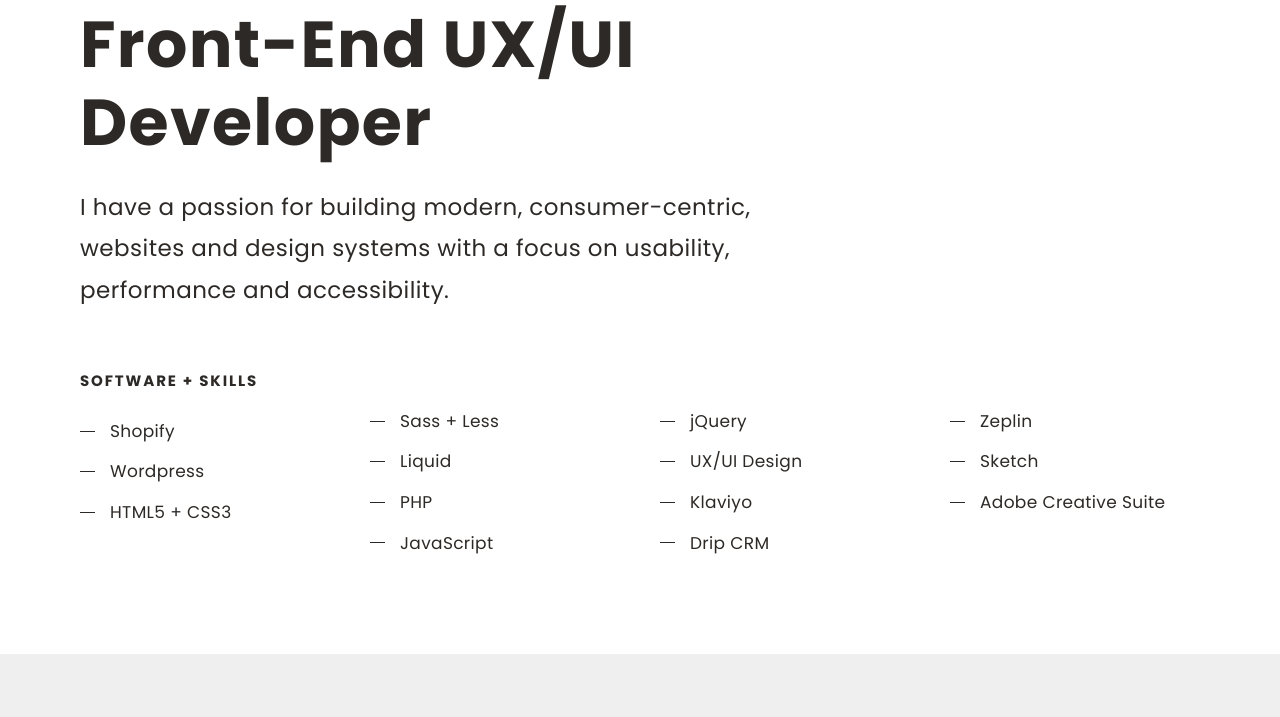
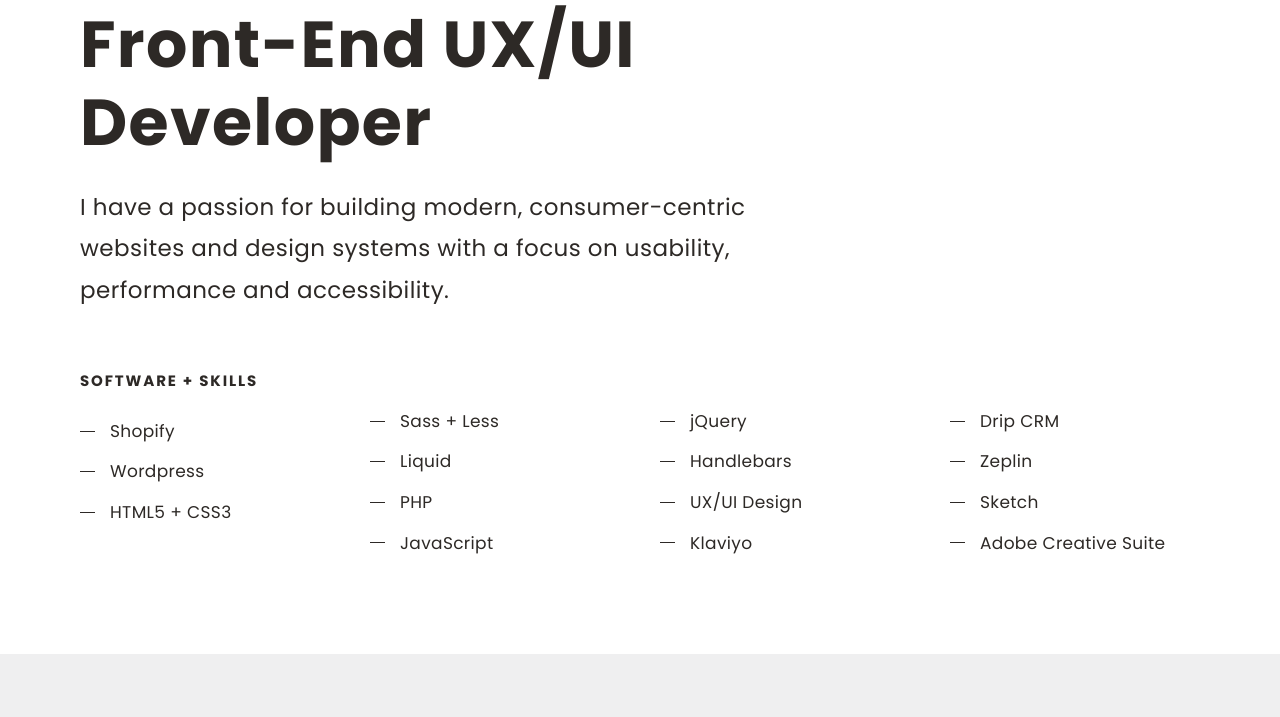
Before and after one commit to emilyduttinger/emilyd.dev, a PHP site: page / in a window 1280 px wide. Shown: the part 177-894 px from the top of the page. Run offline with PHP 8.4, Linux system fonts and the light colour scheme; style sheets or scripts are compiled from the project's sources.

Commit message:
resume update, intro copy update, clean up sass file

```diff
--- a/_assets/sass/style.scss
+++ b/_assets/sass/style.scss
@@ -1,6 +1,5 @@
 /* BASE - Base mixins, variables, resets and other base styles
 ========================================================================== */
-
 @import 'base/reset';
 @import 'base/a11y';
 @import 'base/mixins';
@@ -17,6 +16,3 @@
 @import 'layout/layout';
 @import 'layout/header';
 @import 'layout/footer';
-
-/* MODULES - Re-usable site sections
-========================================================================== */
--- a/index.php
+++ b/index.php
@@ -25,7 +25,7 @@
             <div class="container">
                 <div class="text-wrap">
                     <h1 class="titleLarge">Front-End UX/UI Developer</h1>
-                    <p class="paragraphLarge">I have a passion for building modern, consumer-centric, websites and design systems with a focus on usability, performance and accessibility.</p>
+                    <p class="paragraphLarge">I have a passion for building modern, consumer-centric websites and design systems with a focus on usability, performance and accessibility.</p>
                 </div><!--/.text-wrap-->
 
                 <div class="skills">
@@ -39,6 +39,7 @@
                         <li>PHP</li>
                         <li>JavaScript</li>
                         <li>jQuery</li>
+                        <li>Handlebars</li>
                         <li>UX/UI Design</li>
                         <li>Klaviyo</li>
                         <li>Drip CRM</li>
```
Also changed, not shown: 2 other files.
